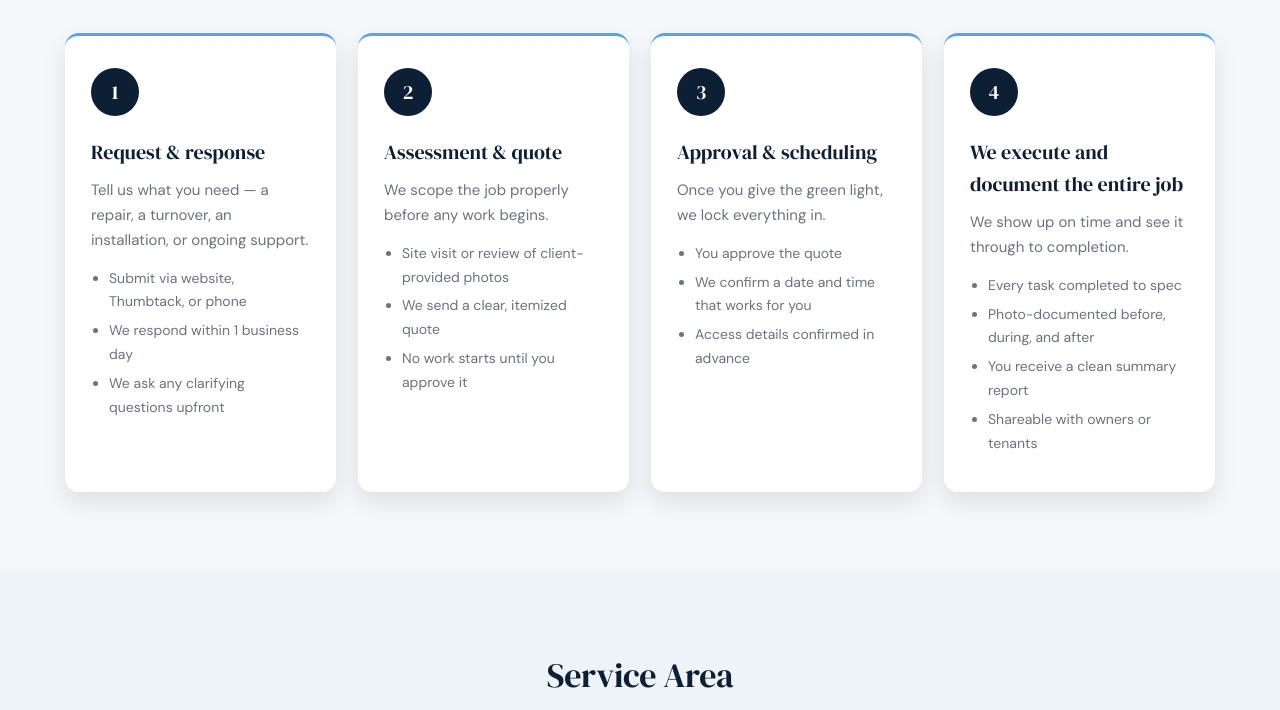
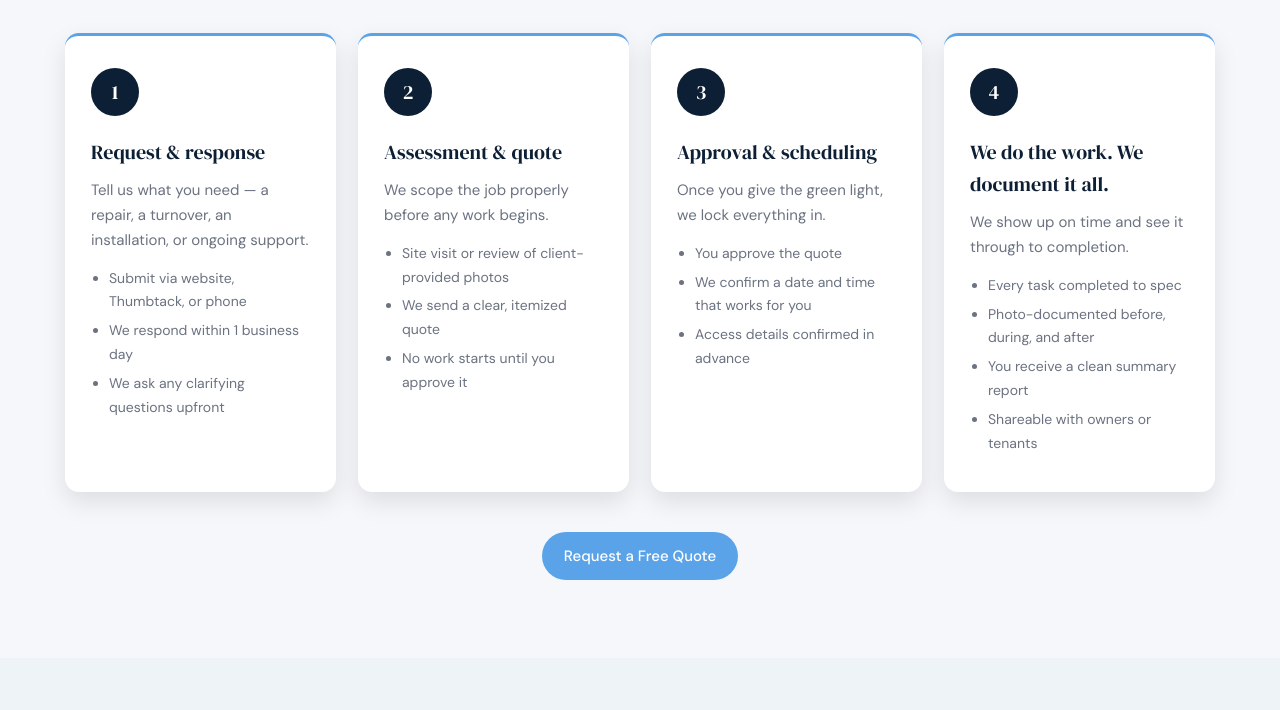
Before and after one commit to StiliIlist/ensolio-site, a plain HTML site: page index.html in a window 1280 px wide. Shown: the part 1440-2150 px from the top of the page. Drawn offline with Linux system fonts and the light colour scheme.

Commit message:
Update job description and add quote request button

```diff
--- a/index.html
+++ b/index.html
@@ -911,7 +911,7 @@
 
           <div class="hiw-step">
             <div class="hiw-num">4</div>
-            <h3>We execute and document the entire job</h3>
+            <h3>We do the work. We document it all.</h3>
             <p>We show up on time and see it through to completion.</p>
             <ul class="hiw-list">
               <li>Every task completed to spec</li>
@@ -922,6 +922,11 @@
           </div>
 
         </div>
+
+        <div style="text-align:center; margin-top:40px;">
+          <a class="btn btn-primary" href="#contact">Request a Free Quote</a>
+        </div>
+
       </div>
     </section>
 
```
